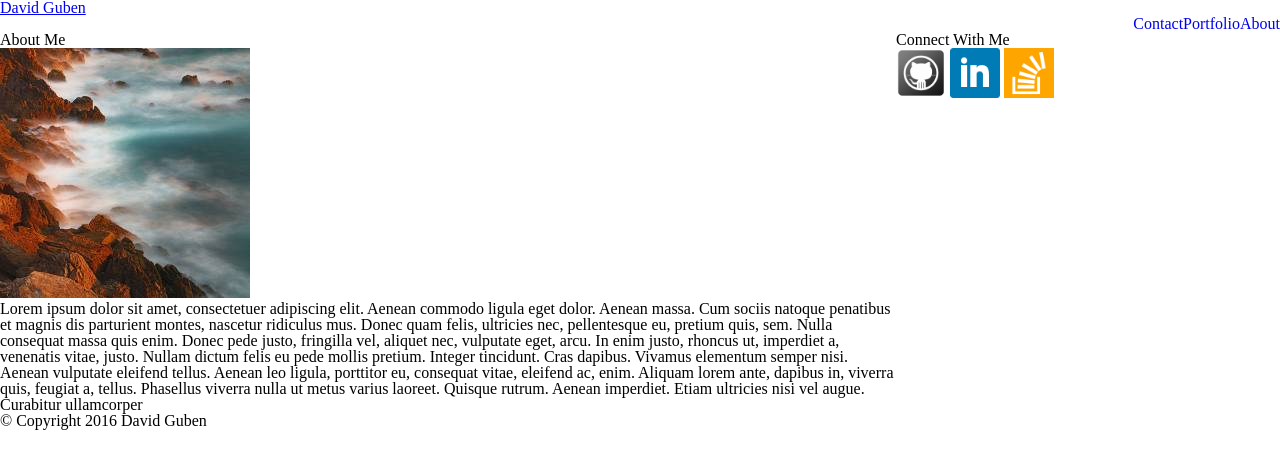
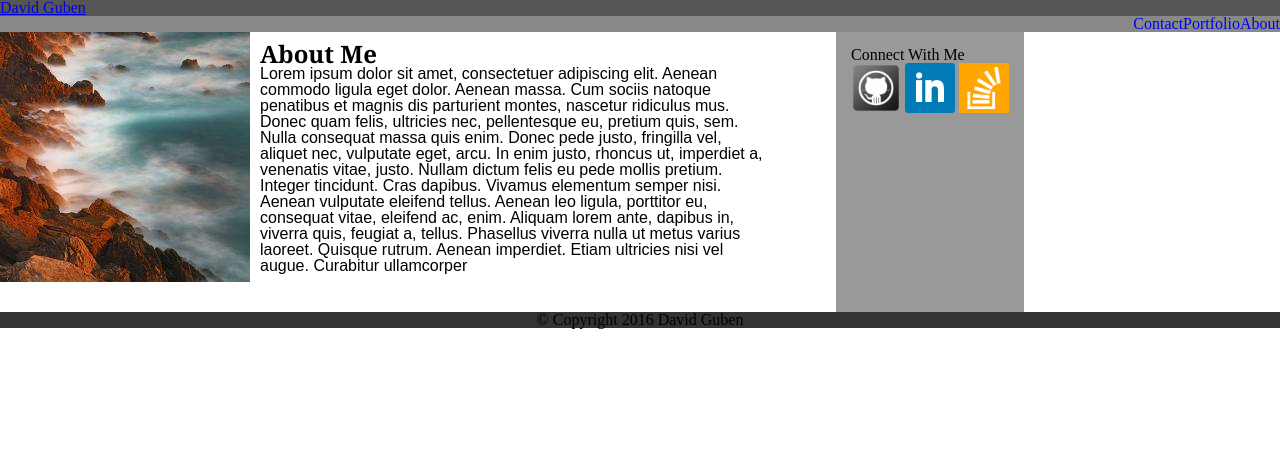
Before and after one commit to DavidGuben/Basic-Portfolio, a PHP site: page / in a window 1280 px wide. Shown: the top 469 px of the page. Run offline with PHP 8.4, Linux system fonts and the light colour scheme.

Commit message:
moving elements and styling backgrounds

```diff
--- a/assets/css/style.css
+++ b/assets/css/style.css
@@ -2,18 +2,40 @@
 	width:70%;
 	float:left;
 }
+#header {
+	background-color:#555;
+}
+#nav {
+	background-color:#888;
+}
 #sidebar {
-	width:30%;
+	padding:15px;
+	margin-right:20%;
+	height:250px;
 	float:right;
+	background-color:#999;
 }
 #footer {
 	width:100%;
 	float:left;
+	text-align:center;
+	background-color:#333;
 }
 #nav {
 	width:100%;
 	float:right;
 	display:inline;
+}
+#profilepic {
+	float:left;
+}
+#container {
+	background-color:#999;
+}
+#aboutme {
+
+	width:40%;
+	padding: 10px;
 }
 ul {
     list-style-type: none;
@@ -25,3 +47,11 @@ ul {
 li {
     float: right;
 }
+h1 {
+	font-size:24px;
+	font-weight:bold;
+	font-family:georgia;
+}
+p {
+	font-family:sans-serif;
+}
--- a/index.html
+++ b/index.html
@@ -1,13 +1,16 @@
 <!DOCTYPE html>
 <html>
 <head>
+	<link rel="stylesheet" type="text/css" href="assets/css/reset.css">
 	<link rel="stylesheet" type="text/css" href="assets/css/style.css">
-	<link rel="stylesheet" type="text/css" href="assets/css/reset.css">
 	<title>David Guben Portfolio</title>
 </head>
 <body>
+<div id="container">
 	<div id="header">
-		<div id="logo"><a href="index.html">David Guben</a></div>
+		<div id="logo">
+			<a href="index.html">David Guben</a>
+		</div>
 			<div id="nav">
 				<ul>
 				<a href="index.html"><li>About</li></a>
@@ -16,9 +19,12 @@
 				</ul>
 			</div>
 	</div>
+	<div id="aboutsection">
+		<div id="profilepic">
+			<img src="assets/images/profilepic.jpg" />
+		</div>
 			<div id="aboutme">
 				<h1>About Me</h1>
-		<div id="profilepic"><img src="assets/images/profilepic.jpg" /></div>
 				<p>
 				Lorem ipsum dolor sit amet, consectetuer adipiscing elit. Aenean commodo ligula eget dolor. Aenean massa. Cum sociis natoque penatibus et magnis dis parturient montes, nascetur ridiculus mus. Donec quam felis, ultricies nec, pellentesque eu, pretium quis, sem. Nulla consequat massa quis enim. Donec pede justo, fringilla vel, aliquet nec, vulputate eget, arcu. In enim justo, rhoncus ut, imperdiet a, venenatis vitae, justo. Nullam dictum felis eu pede mollis pretium. Integer tincidunt. Cras dapibus. Vivamus elementum semper nisi. Aenean vulputate eleifend tellus. Aenean leo ligula, porttitor eu, consequat vitae, eleifend ac, enim. Aliquam lorem ante, dapibus in, viverra quis, feugiat a, tellus. Phasellus viverra nulla ut metus varius laoreet. Quisque rutrum. Aenean imperdiet. Etiam ultricies nisi vel augue. Curabitur ullamcorper
 				</p>
@@ -31,9 +37,10 @@
 					<a href="#"><img style="height:50px;width:50px;" src="assets/images/stackoverflow-icon.png"/></a>
 				</div>
 		</div>
+	</div>
 	<div id="footer">
 		&copy; Copyright 2016 David Guben
 	</div>
-
+</div>
 </body>
 </html>
```
Lines whose indentation alone changed are shown as unchanged.
